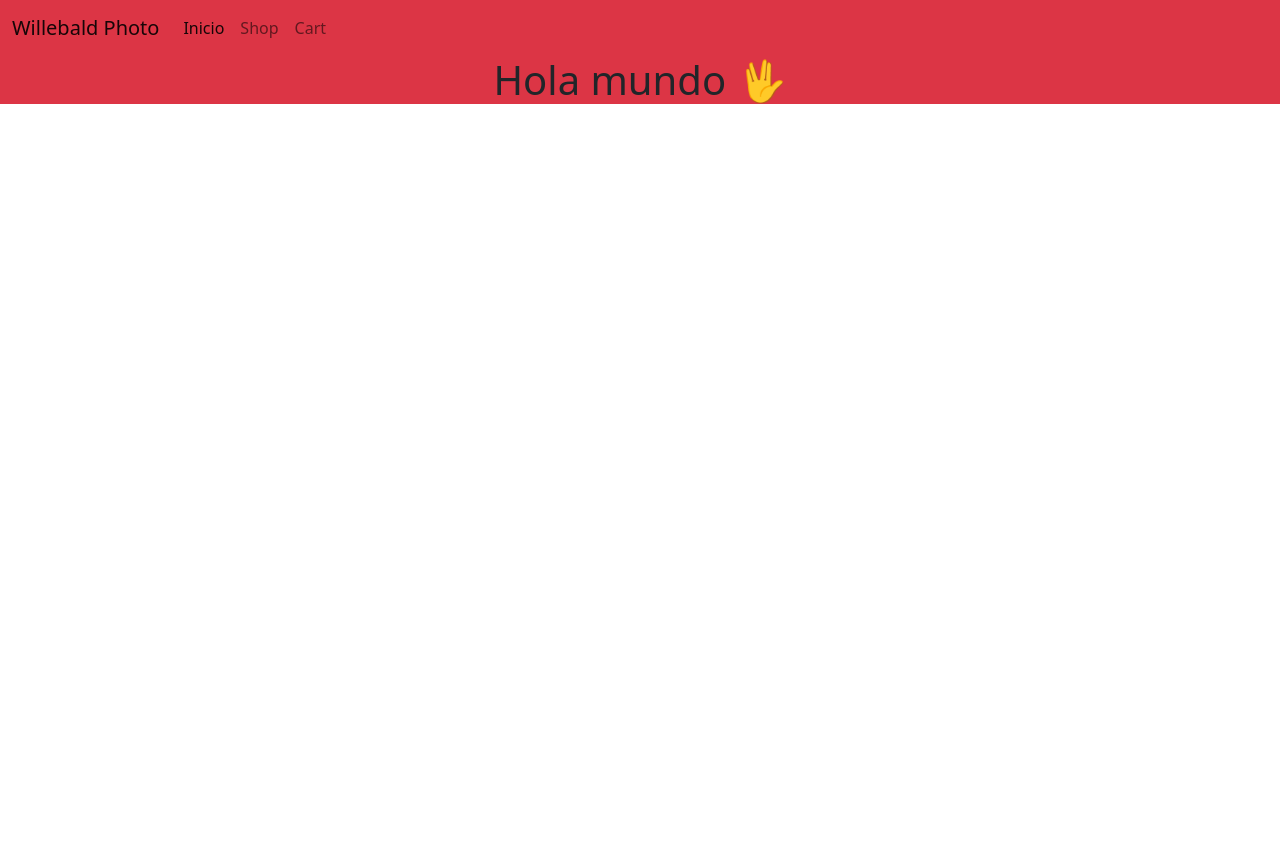
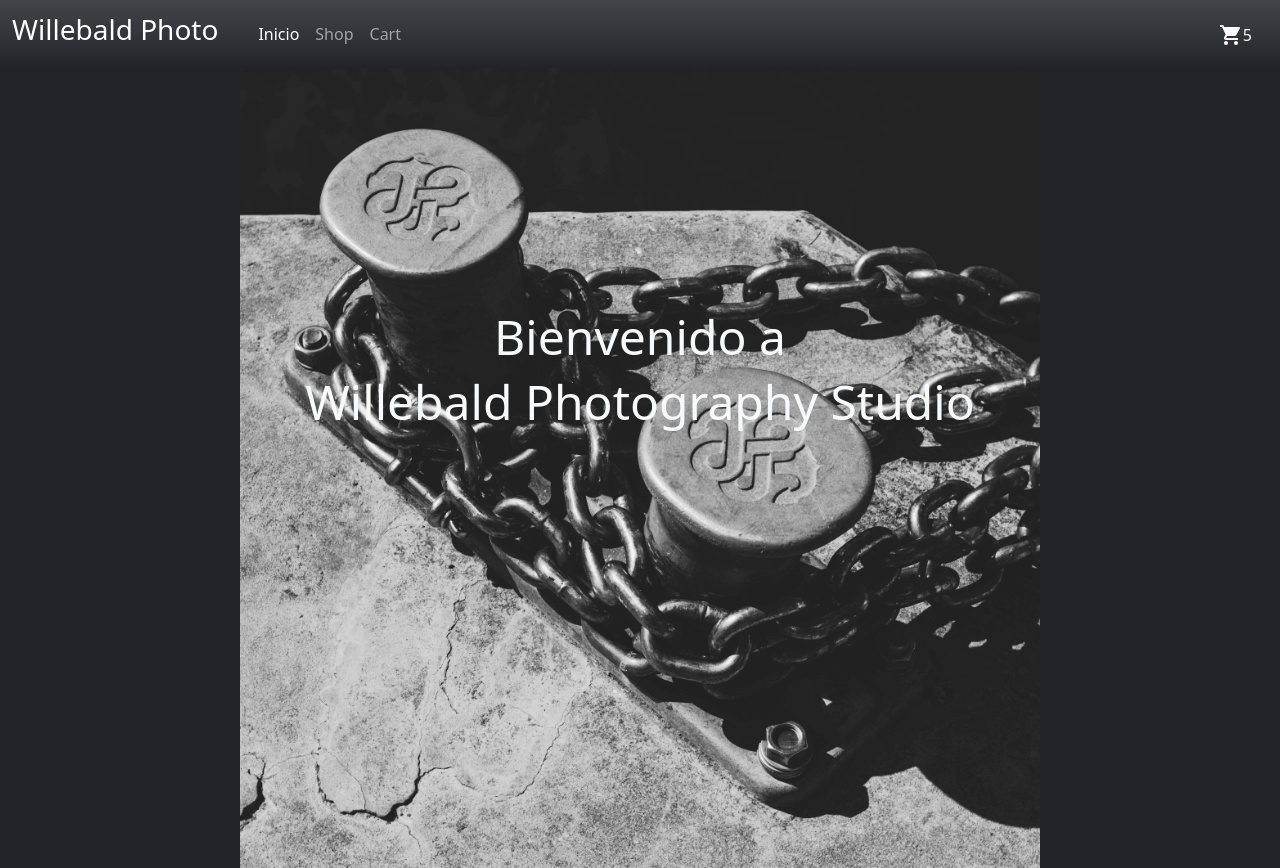
Before and after one commit to Abueloaq/37810-entregas, a React (Create React App) app: page / in a window 1280 px wide. Before the commit the page ends 800 px from the top, so only its background shows below. Built offline with nearby package versions, Linux system fonts and the light colour scheme.

Commit message:
Entrega-Crea tu Landing

```diff
--- a/package.json
+++ b/package.json
@@ -3,11 +3,14 @@
   "version": "0.1.0",
   "private": true,
   "dependencies": {
+    "@material-ui/core": "^4.12.4",
+    "@material-ui/icons": "^4.11.3",
     "@testing-library/jest-dom": "^5.16.4",
     "@testing-library/react": "^13.2.0",
     "@testing-library/user-event": "^13.5.0",
     "bootstrap": "^5.1.3",
     "react": "^18.1.0",
+    "react-bootstrap-icons": "^1.8.2",
     "react-dom": "^18.1.0",
     "react-scripts": "5.0.1",
     "web-vitals": "^2.1.4"
--- a/src/App.css
+++ b/src/App.css
@@ -5,6 +5,28 @@
 .App-logo {
   height: 40vmin;
   pointer-events: none;
+}
+
+.bodyItem {
+  background-image: url(../public/background.jpg );
+  width: 100%;
+  height: 100vh;
+  background-size: contain;
+  background-position: center;
+  background-repeat: no-repeat;
+}
+
+.customPad {
+  padding-top: 15rem;
+}
+
+.textItem {
+  font-size: 3rem;
+  font-weight: 400;
+}
+
+.cartLink {
+  text-decoration: none;
 }
 
 @media (prefers-reduced-motion: no-preference) {
--- a/src/App.js
+++ b/src/App.js
@@ -1,14 +1,15 @@
 
 import 'bootstrap/dist/css/bootstrap.min.css';
 import './App.css';
-import Navbar from './navbar'
+import Navbar from './components/navbar'
+import ItemListContainer from './components/ItemListContainer.js';
 
 
 function App() {
   return (
-    <div className="App bg-danger">
-      <Navbar></Navbar>
-      <h1>Hola mundo 🖖</h1>
+    <div className="App bg-dark">
+      <Navbar />
+      <ItemListContainer />
     </div>
   );
 }
--- /dev/null
+++ b/src/components/CartWidget.js
@@ -0,0 +1,17 @@
+
+import Badge from "@material-ui/core/Badge";
+import ShoppingCartIcon from "@material-ui/icons/ShoppingCart";
+
+const CartWidget = () => {
+    return (
+        <div>
+            <a className="cartLink" href="#4">
+                <Badge className='text-light'>
+                    <ShoppingCartIcon />{"5"}
+                </Badge>
+            </a>
+        </div>
+    )
+}
+
+export default CartWidget
--- /dev/null
+++ b/src/components/ItemListContainer.js
@@ -0,0 +1,15 @@
+
+
+
+const ItemListContainer = () => {
+    return (
+        <div className="bodyItem">
+                <div className="customPad">
+                <h2 className="textItem text-light">Bienvenido a</h2>
+                <h2 className="textItem text-light"> Willebald Photography Studio</h2>
+                </div>
+        </div>
+    )
+}
+
+export default ItemListContainer
--- a/src/navbar.js
+++ b/src/components/navbar.js
@@ -1,13 +1,16 @@
+
+import CartWidget from "./CartWidget";
+
 const Navbar = () => {
     return (
-        <div>
-            <nav className="navbar navbar-expand-lg navbar-light">
+        <div className="bg-dark bg-gradient">
+            <nav className="navbar navbar-expand-lg navbar-dark">
               <div className="container-fluid">
-                <a className="navbar-brand" href="#1">Willebald Photo</a>
+                <a className="navbar-brand" href="#1"><h3>Willebald Photo</h3></a>
                 <button className="navbar-toggler" type="button" data-bs-toggle="collapse" data-bs-target="#navbarNav" aria-controls="navbarNav" aria-expanded="false" aria-label="Toggle navigation">
                   <span className="navbar-toggler-icon"></span>
                 </button>
-                <div className="collapse navbar-collapse" id="navbarNav">
+                <div className="collapse navbar-collapse px-3 justify-content-between" id="navbarNav">
                   <ul className="navbar-nav">
                     <li className="nav-item">
                       <a className="nav-link active" aria-current="page" href="#1">Inicio</a>
@@ -19,6 +22,7 @@ const Navbar = () => {
                       <a className="nav-link" href="#3">Cart</a>
                     </li>
                   </ul>
+                  <CartWidget />
                 </div>
               </div>
             </nav>
```
Also changed, not shown: public/background.jpg (added), 1 other file (tests, documents, lock files or other folders).
